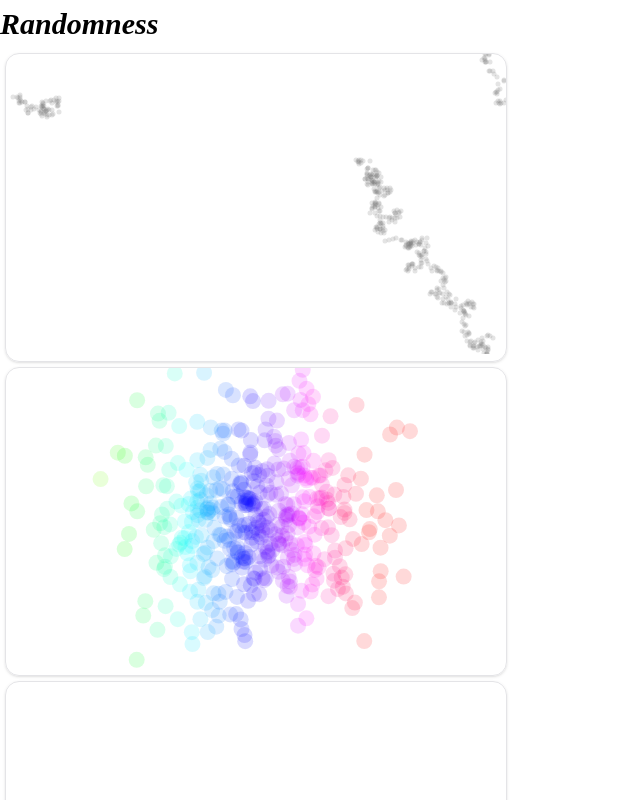
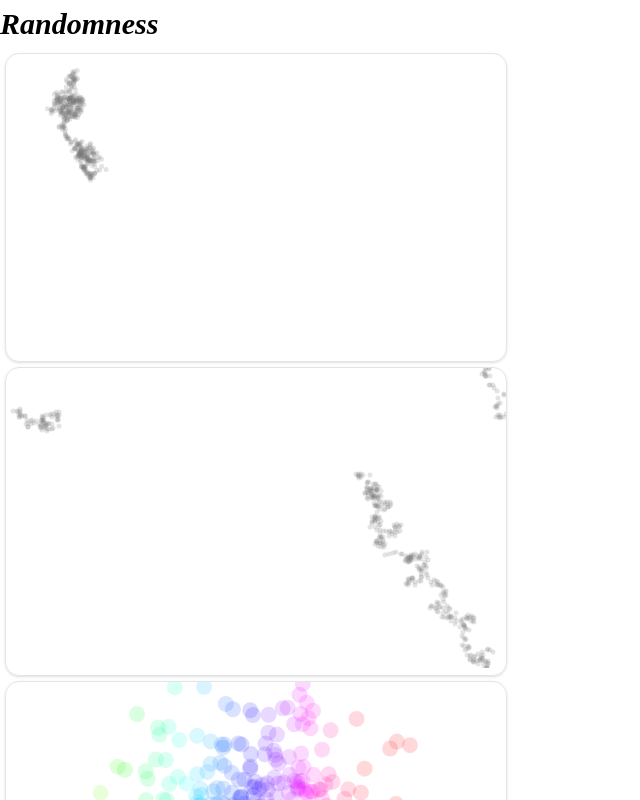
Before and after one commit to Unomars4/abstract, a Vue app: page /randomness in a window 1280 px wide. Shown: the top 800 px of the page, without its empty margins (0-640 px from the left). Built offline with nearby package versions, Linux system fonts and the light colour scheme; a web font is replaced by a local one.

Commit message:
feat: add levy flight walker and sketch

```diff
--- a/src/domains/walker.ts
+++ b/src/domains/walker.ts
@@ -1,7 +1,7 @@
 //Walker Class
 import p5 from 'p5';
 
-export abstract class Walker {
+export class Walker {
   x: number;
   y: number;
   protected readonly sketch: p5;
@@ -156,3 +156,40 @@ export class GaussianWalker extends Walker {
     this.edgeOfCanvasReset();
   }
 }
+
+export class LevyFlightWalker extends Walker {
+  constructor(sketch: p5) {
+    super(sketch, 'Levy Flight');
+  }
+
+  public override step(): void {
+    const step = 5;
+    let xStep = this.acceptReject() * step,
+      yStep = this.acceptReject() * step;
+
+    if (this.sketch.random([false, true])) {
+      xStep *= -1;
+    }
+
+    if (this.sketch.random([false, true])) {
+      yStep *= -1;
+    }
+
+    this.x += xStep;
+    this.y += yStep;
+
+    this.edgeOfCanvasReset();
+  }
+
+  private acceptReject(): number {
+    while (true) {
+      const r1 = this.sketch.random(1),
+        probability = r1 * r1,
+        r2 = this.sketch.random(1);
+
+      if (r2 > probability) {
+        return r1;
+      }
+    }
+  }
+}
--- a/src/sketches/randomness.ts
+++ b/src/sketches/randomness.ts
@@ -4,6 +4,7 @@ import {
   DownRightWalker,
   DynamicWalker,
   GaussianWalker,
+  LevyFlightWalker,
   Walker,
 } from '@/domains/walker';
 import { SCREEN_HEIGHT, SCREEN_WIDTH } from './constants';
@@ -180,7 +181,27 @@ const GaussianWalkerSketch = function (p: p5) {
   };
 };
 
+/**
+ * Sketch displaying custom distribution randomness or levy flight, Walker takes larger random steps
+ * every some often to reduce oversampling.
+ */
+const CustomDistributionWalker = function (p: p5) {
+  let walker: LevyFlightWalker;
+
+  p.setup = function () {
+    p.background(255);
+    walker = new LevyFlightWalker(p);
+    p.createCanvas(SCREEN_WIDTH, SCREEN_HEIGHT);
+  };
+
+  p.draw = function () {
+    walker.step();
+    walker.show();
+  };
+};
+
 export default [
+  CustomDistributionWalker,
   GaussianWalkerSketch,
   GaussianColorSplatter,
   GaussianGraph,
```
